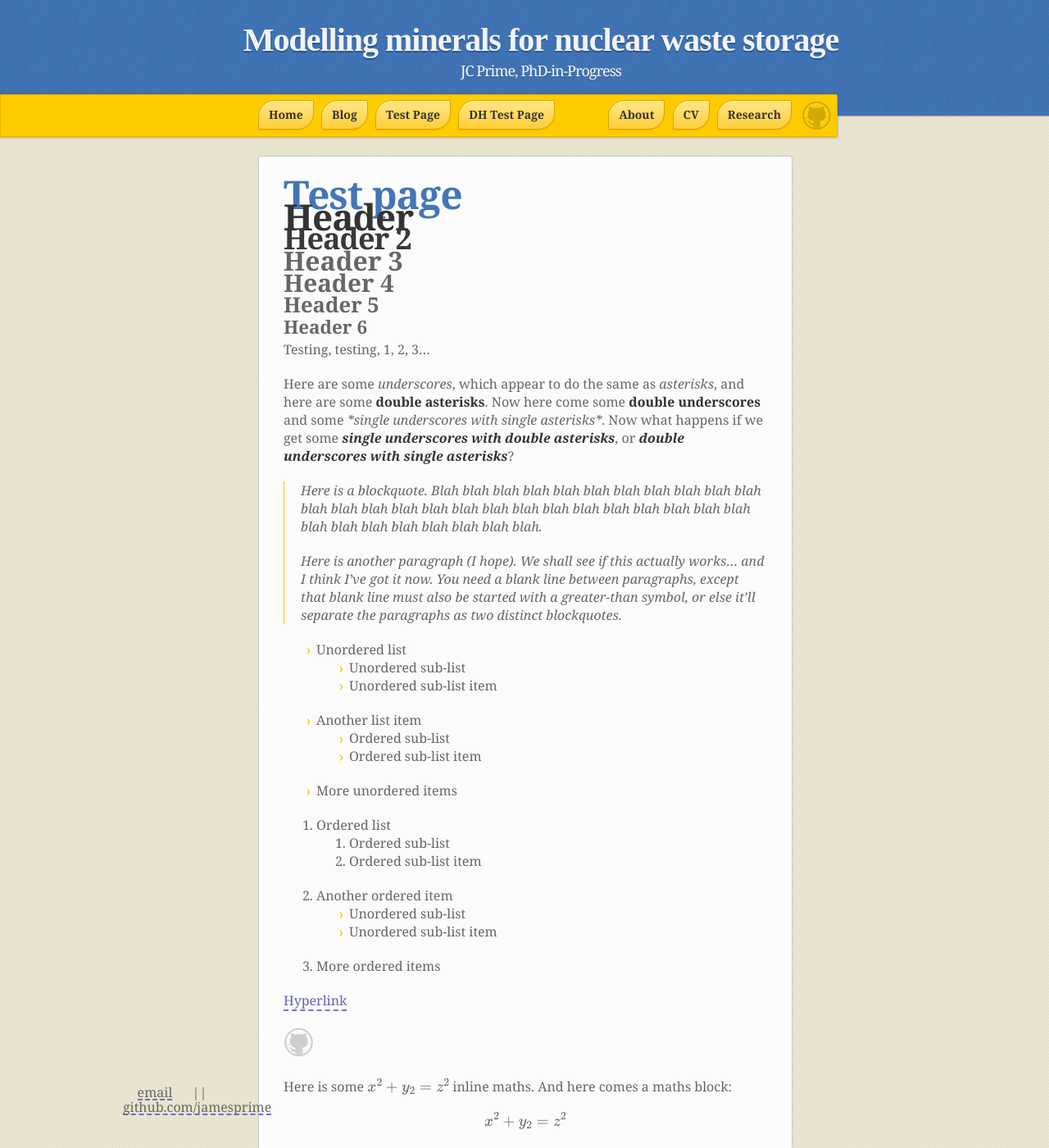
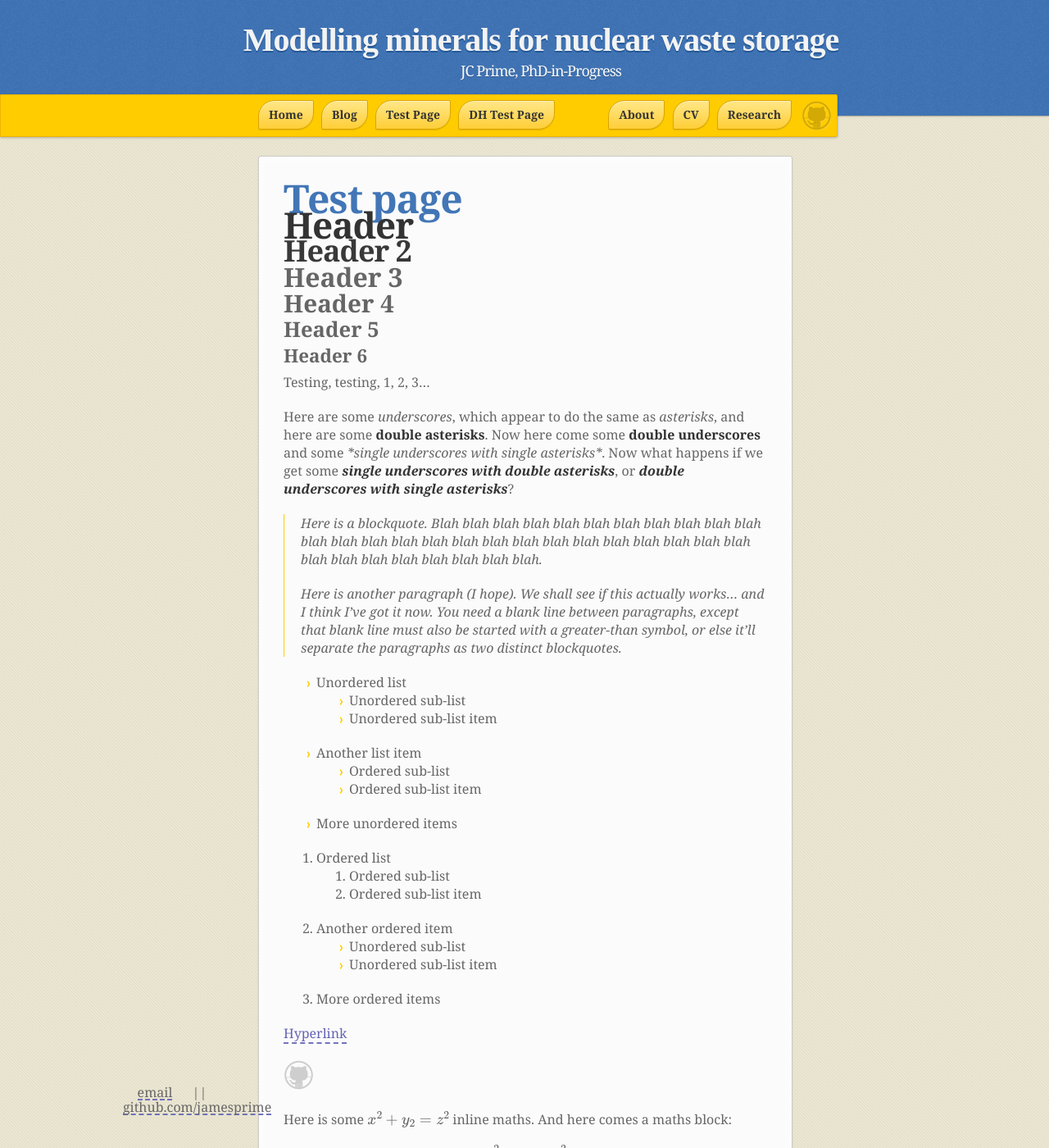
Before and after one commit to jamesprime/jamesprime.github.io, a Jekyll site: the page built from _pages/test/index.md, in a window 1280 px wide and 1400 px high. Shown: the whole window at 82% size. Built offline with Jekyll 4.4.1, drawn with Linux system fonts in a browser that asks for light colours; nearby versions of some CDN libraries; some web fonts are replaced; formulas are drawn with MathJax 3.

Commit message:
Updated /_sass/jamesprime.scss
Changed h1-6 margin:5px 0 to 10px 0, and moved that and font-weight:bold into group selector rather than duplicated in each individually, as a further test

```diff
--- a/_sass/jamesprime.scss
+++ b/_sass/jamesprime.scss
@@ -24,7 +24,8 @@ h4,
 h5,
 h6 {
     color: #333;
-    margin: 0 0 10px;
+    font-weight: bold;
+    margin: 10px 0;
 }
 
 p,
@@ -46,7 +47,6 @@ h1 {
     // font-size: 28px;
     font-size: 2.75em; // Originally 28px; default is 2em
     letter-spacing: -1px;
-    margin: 5px 0;
 
     &.page_title {
         color: #4276b6;
@@ -58,35 +58,25 @@ h2 {
     // font-size: 24px;
     font-size: 2.25em; // Originally 24px; default is 1.5em
     color: #393939;
-    font-weight: bold;
     letter-spacing: -1px;
-    margin: 5px 0;
 }
 
 h3 {
     // font-size: 18px;
     font-size: 2em; // Originally 18px; default is 1.17em
     // line-height: 24px;
-    font-weight: bold;
-    margin: 5px 0;
 }
 
 h4 {
     font-size: 1.85em; // Default is 1em
-    font-weight: bold;
-    margin: 5px 0;
 }
 
 h5 {
     font-size: 1.6em; // Default is .83em
-    font-weight: bold;
-    margin: 5px 0;
 }
 
 h6 {
     font-size: 1.4em; // Default is .67em
-    font-weight: bold;
-    margin: 5px 0;
 }
 
 h3,
```
